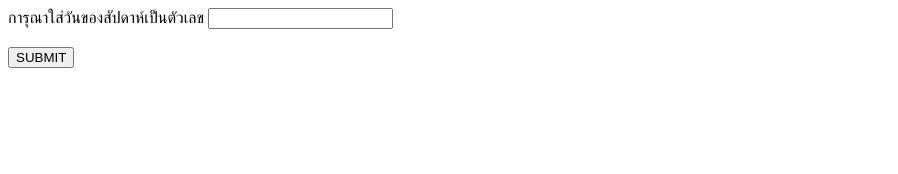
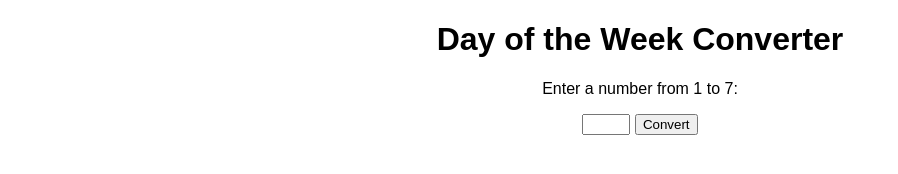
Before and after one commit to jirapinya00/jirapinya00.github.io, a plain HTML site: page swicth.html in a window 1280 px wide. Shown: the whole page, without its empty margins (0-898 px from the left). Drawn offline with Linux system fonts and the light colour scheme.

Commit message:
Update swicth.html

```diff
--- a/swicth.html
+++ b/swicth.html
@@ -1,18 +1,33 @@
 <!DOCTYPE html>
-<html lang="en">
+<html>
 <head>
-    <meta charset="UTF-8">
-    <meta name="viewport" content="width=device-width, initial-scale=1.0">
-    <title>Document</title>
+    <title>Day of the Week Converter</title>
+    <style>
+        body {
+            font-family: Arial, sans-serif;
+            text-align: center;
+        }
+    </style>
 </head>
 <body>
-    การุณาใส่วันของสัปดาห์เป็นตัวเลข
-    <input type="text" name ="dayweek" id="dayweek">
-    <br>
-    <br>
-    <button>SUBMIT</button>
-    <br>
-    <br>
-    <p name="output" id="output"
+    <h1>Day of the Week Converter</h1>
+    <p>Enter a number from 1 to 7:</p>
+    <input type="number" id="dayNumber" min="1" max="7">
+    <button onclick="convertDay()">Convert</button>
+    <p id="result"></p>
+
+    <script>
+        function convertDay() {
+            var dayNumber = parseInt(document.getElementById('dayNumber').value);
+
+            if (dayNumber >= 1 && dayNumber <= 7) {
+                var daysOfWeek = ["Monday", "Tuesday", "Wednesday", "Thursday", "Friday", "Saturday", "Sunday"];
+                var dayName = daysOfWeek[dayNumber - 1];
+                document.getElementById('result').textContent = "The corresponding day is " + dayName + ".";
+            } else {
+                document.getElementById('result').textContent = "Please enter a number from 1 to 7.";
+            }
+        }
+    </script>
 </body>
 </html>
```
